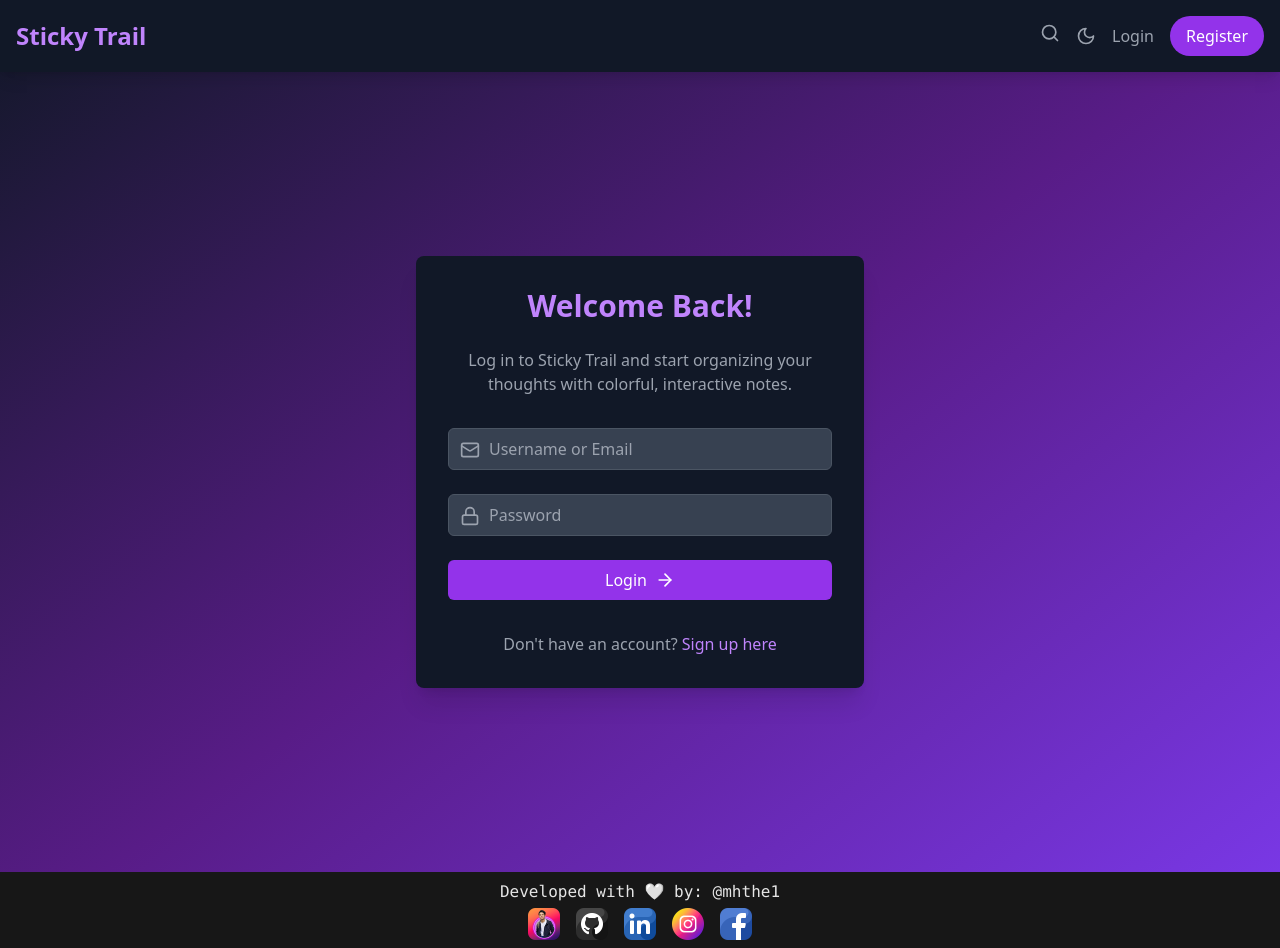
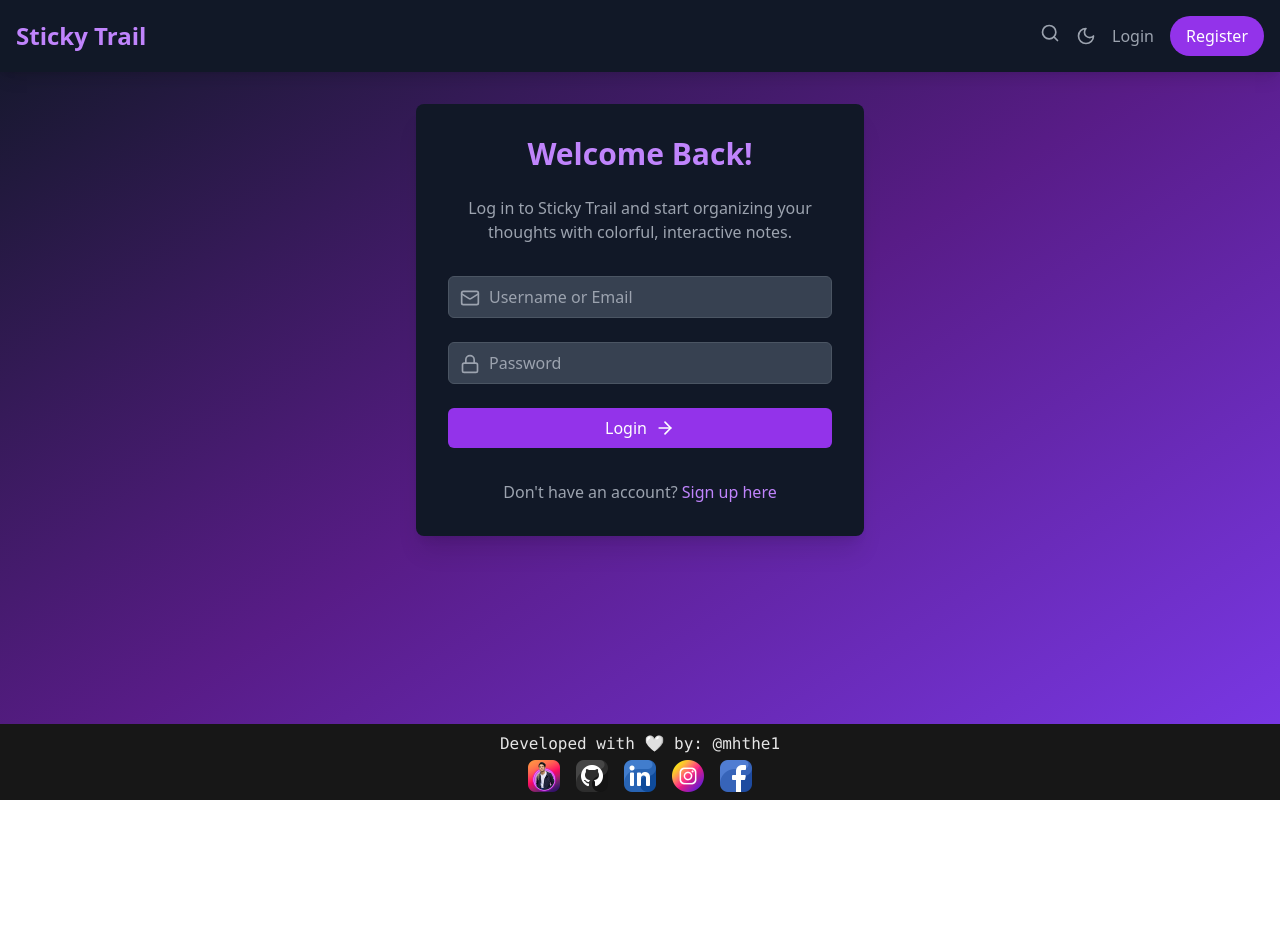
Before and after one commit to MHThe1/sticky-trails, a React (Vite) app in the folder frontend/: page /login in a window 1280 px wide. After the commit the page ends 800 px from the top, so only its background shows below. Built offline with nearby package versions, Linux system fonts and the light colour scheme.

Commit message:
bug fixes

```diff
--- a/frontend/package.json
+++ b/frontend/package.json
@@ -12,6 +12,7 @@
   "dependencies": {
     "@atlaskit/pragmatic-drag-and-drop": "^1.4.0",
     "@types/react-router": "^5.1.20",
+    "axios": "^1.7.9",
     "framer-motion": "^11.11.17",
     "lucide-react": "^0.462.0",
     "react": "^18.3.1",
@@ -23,7 +24,7 @@
     "@eslint/js": "^9.15.0",
     "@types/axios": "^0.14.4",
     "@types/react": "^18.3.12",
-    "@types/react-dom": "^18.3.1",
+    "@types/react-dom": "^18.3.2",
     "@vitejs/plugin-react": "^4.3.4",
     "autoprefixer": "^10.4.20",
     "eslint": "^9.15.0",
--- a/frontend/src/App.tsx
+++ b/frontend/src/App.tsx
@@ -21,8 +21,9 @@ const App: React.FC = () => {
   return (
     <ThemeProvider>
       <Router>
-        <div className="min-h-screen transition-colors duration-200 bg-gradient-to-br from-gray-100 via-blue-200 to-blue-400 dark:from-gray-900 dark:via-purple-900 dark:to-violet-600">
+        <div className="flex flex-col min-h-screen transition-colors duration-200 bg-gradient-to-br from-gray-100 via-blue-200 to-blue-400 dark:from-gray-900 dark:via-purple-900 dark:to-violet-600">
           <Navbar />
+          <div className="flex-grow">
             <Routes>
               <Route
                 path="/"
@@ -45,6 +46,7 @@ const App: React.FC = () => {
                 element={user ? <ProfileEdit /> : <Navigate to="/login" />}
               />
             </Routes>
+          </div>
           <Footer />
         </div>
       </Router>
--- a/frontend/src/components/Footer.tsx
+++ b/frontend/src/components/Footer.tsx
@@ -1,6 +1,6 @@
 export default function Footer() {
     return (
-        <footer className="bottom-0 flex flex-col items-center justify-center p-2 bg-neutral-100 dark:bg-neutral-900 text-neutral-900 dark:text-neutral-200 font-mono">
+        <footer className="bottom-0 mt-4 flex flex-col items-center justify-center p-2 bg-neutral-100 dark:bg-neutral-900 text-neutral-900 dark:text-neutral-200 font-mono">
             <p className="mb-1">Developed with 🤍 by: @mhthe1</p>
             <ul className="flex space-x-4">
                 <SocailLink link="https://mehedihtanvir.me" icon="/icons/myDp.png" platform="Dev Portfolio" />
--- a/frontend/src/pages/HomePage.tsx
+++ b/frontend/src/pages/HomePage.tsx
@@ -83,26 +83,8 @@ export const HomePage: React.FC = () => {
   const { user } = useAuthContext()
   const { notes, setNotes, addNote, editNote, deleteNote, updateNotePriorities } = useNotes(user)
   const [isGridView, setIsGridView] = useState<boolean>(true)
-  const [boxesPerRow, setBoxesPerRow] = useState<number>(4)
   const [selectedColor, setSelectedColor] = useState<string>("")
   const [instanceId] = useState(getInstanceId)
-
-  useEffect(() => {
-    const handleResize = () => {
-      if (window.innerWidth < 640) {
-        setBoxesPerRow(1)
-      } else if (window.innerWidth < 768) {
-        setBoxesPerRow(2)
-      } else if (window.innerWidth < 1024) {
-        setBoxesPerRow(3)
-      } else {
-        setBoxesPerRow(4)
-      }
-    }
-    handleResize()
-    window.addEventListener("resize", handleResize)
-    return () => window.removeEventListener("resize", handleResize)
-  }, [])
 
   const filteredNotes = selectedColor ? notes.filter((note) => note.color === selectedColor) : notes
 
@@ -181,9 +163,9 @@ export const HomePage: React.FC = () => {
 
           {/* Notes Grid */}
           <div
-            className={`grid gap-4 mx-auto ${
+            className={`grid gap-x-5 gap-y-10 mx-auto ${
               isGridView
-                ? `grid-cols-1 sm:grid-cols-2 lg:grid-cols-3 xl:grid-cols-${boxesPerRow}`
+                ? `grid-cols-1 sm:grid-cols-2 lg:grid-cols-3 xl:grid-cols-3 2xl:grid-cols-4`
                 : "grid-cols-1"
             }`}
           >
--- a/frontend/src/pages/Login.tsx
+++ b/frontend/src/pages/Login.tsx
@@ -14,7 +14,7 @@ const Login: React.FC = () => {
   };
 
   return (
-    <div className="flex items-center justify-center min-h-screen">
+    <div className="container flex items-center justify-center mx-auto px-4 py-8">
       <div className="bg-white dark:bg-gray-900 p-8 rounded-lg shadow-xl w-full max-w-md">
         <h1 className="text-3xl font-bold mb-6 text-center text-purple-600 dark:text-purple-400">
           Welcome Back!
--- a/frontend/src/pages/Register.tsx
+++ b/frontend/src/pages/Register.tsx
@@ -21,7 +21,7 @@ const Register: React.FC = () => {
   };
 
   return (
-    <div className="flex items-center justify-center min-h-screen">
+    <div className="container flex items-center justify-center mx-auto px-4 py-8">
       <div className="bg-white dark:bg-gray-900 p-8 rounded-lg shadow-xl w-full max-w-md">
         <h1 className="text-3xl font-bold mb-6 text-center text-purple-600 dark:text-purple-400">
           Join Sticky Trail
```
Also changed, not shown: 1 other file (tests, documents, lock files or other folders). Lines whose indentation alone changed are shown as unchanged.
